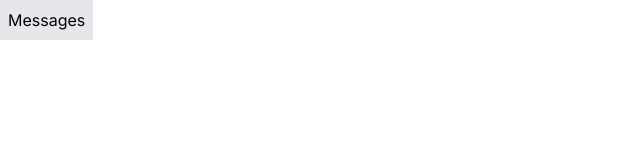
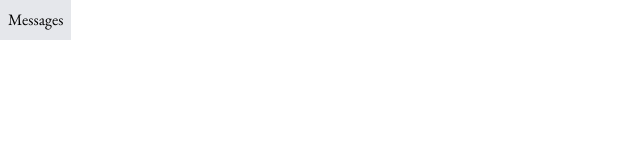
Before and after one commit to aqandrew/maps-between, a Next.js app: page / in a window 1280 px wide. Shown: the top 160 px of the page, without its empty margins (0-640 px from the left). Built offline with nearby package versions, Linux system fonts and the light colour scheme.

Commit message:
feat: set font to EB Garamond

```diff
--- a/src/app/layout.tsx
+++ b/src/app/layout.tsx
@@ -1,12 +1,12 @@
-import type { Metadata } from "next";
-import { Inter } from "next/font/google";
-import "./globals.css";
+import type { Metadata } from 'next';
+import { EB_Garamond } from 'next/font/google';
+import './globals.css';
 
-const inter = Inter({ subsets: ["latin"] });
+const ebGaramond = EB_Garamond({ subsets: ['latin'] });
 
 export const metadata: Metadata = {
-  title: "Create Next App",
-  description: "Generated by create next app",
+	title: 'Create Next App',
+	description: 'Generated by create next app',
 };
 
 export default function RootLayout({
@@ -16,7 +16,7 @@
 }>) {
 	return (
 		<html lang="en">
-      <body className={inter.className}>{children}</body>
+			<body className={ebGaramond.className}>{children}</body>
 		</html>
 	);
 }
```
Lines whose indentation alone changed are shown as unchanged.
